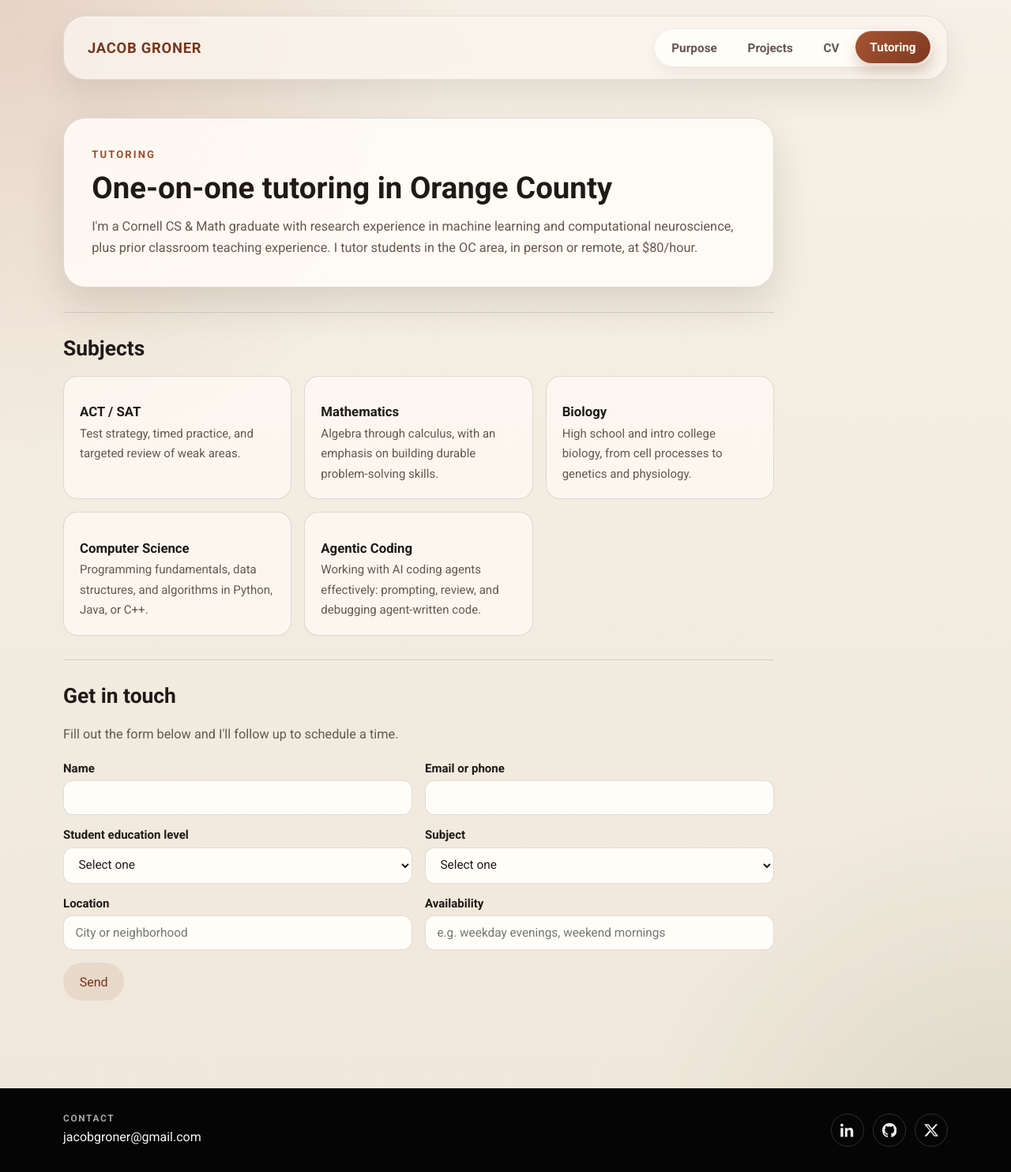
After one commit to Jgroner11/personal-website, a PHP site: page /tutoring.html in a window 1280 px wide. The commit adds this page. Shown: the whole page at 79% size. Run offline with PHP 8.4, Linux system fonts and the light colour scheme.

Commit message:
beginning of tutoring webpage

```diff
--- a/css/styles.css
+++ b/css/styles.css
@@ -1040,3 +1040,103 @@ p {
     padding-left: 1.6rem;
   }
 }
+
+.tutoring-page {
+  display: grid;
+  gap: 1.9rem;
+}
+
+.tutoring-hero {
+  padding: 2.2rem;
+}
+
+.tutoring-title {
+  font-size: clamp(1.7rem, 3.4vw, 2.4rem);
+}
+
+.tutoring-summary {
+  max-width: none;
+  margin-bottom: 0;
+}
+
+.tutoring-subject-grid {
+  display: grid;
+  grid-template-columns: repeat(auto-fit, minmax(220px, 1fr));
+  gap: 1rem;
+}
+
+.tutoring-subject-card {
+  padding: 1.1rem 1.25rem;
+  border: 1px solid var(--line);
+  border-radius: 18px;
+  background: rgba(255, 252, 246, 0.68);
+}
+
+.tutoring-subject-card h3 {
+  margin-bottom: 0.35rem;
+  font-size: 1.05rem;
+}
+
+.tutoring-subject-card p {
+  margin-bottom: 0;
+  font-size: 0.94rem;
+}
+
+.tutoring-contact-intro {
+  margin-bottom: 1.25rem;
+}
+
+.tutoring-form {
+  display: grid;
+  gap: 1rem;
+}
+
+.tutoring-form-row {
+  display: grid;
+  grid-template-columns: repeat(auto-fit, minmax(220px, 1fr));
+  gap: 1rem;
+}
+
+.tutoring-form-field {
+  display: grid;
+  gap: 0.4rem;
+  font-size: 0.94rem;
+  font-weight: 600;
+  color: var(--ink);
+}
+
+.tutoring-form-field input,
+.tutoring-form-field select {
+  padding: 0.75rem 0.9rem;
+  border: 1px solid var(--line);
+  border-radius: 12px;
+  background: var(--panel-strong);
+  color: var(--ink);
+  font-family: inherit;
+  font-size: 0.96rem;
+  font-weight: 400;
+}
+
+.tutoring-form-field input:focus-visible,
+.tutoring-form-field select:focus-visible {
+  outline: 2px solid rgba(118, 54, 29, 0.35);
+  outline-offset: 2px;
+}
+
+.tutoring-submit {
+  justify-self: start;
+  border: none;
+  font: inherit;
+  cursor: pointer;
+}
+
+.tutoring-form-status {
+  margin-bottom: 0;
+  min-height: 1.4em;
+  color: var(--accent-deep);
+  font-weight: 600;
+}
+
+.tutoring-hidden-frame {
+  display: none;
+}
--- a/js/site.js
+++ b/js/site.js
@@ -27,6 +27,7 @@ const navLinks = [
   ["purpose.html", "Purpose"],
   ["projects.html", "Projects"],
   ["cv.html", "CV"],
+  ["tutoring.html", "Tutoring"],
 ];
 
 const contactLinks = [
--- /dev/null
+++ b/js/tutoring.js
@@ -0,0 +1,20 @@
+const form = document.querySelector("[data-tutoring-form]");
+const status = document.querySelector("[data-tutoring-status]");
+const targetFrame = document.querySelector("[data-tutoring-target]");
+
+let submitted = false;
+
+form?.addEventListener("submit", () => {
+  submitted = true;
+  status.textContent = "";
+});
+
+targetFrame?.addEventListener("load", () => {
+  if (!submitted) {
+    return;
+  }
+
+  submitted = false;
+  status.textContent = "Thanks! Your request has been sent — I'll be in touch soon.";
+  form.reset();
+});
--- /dev/null
+++ b/tutoring.html
@@ -0,0 +1,123 @@
+<!DOCTYPE html>
+<html lang="en">
+<head>
+  <meta charset="UTF-8">
+  <meta name="viewport" content="width=device-width, initial-scale=1.0">
+  <meta name="description" content="Tutoring services offered by Jacob Groner">
+  <title></title>
+  <link rel="stylesheet" href="css/styles.css">
+  <script src="js/site.js"></script>
+  <script src="js/tutoring.js" defer></script>
+</head>
+<body>
+  <div class="page-shell">
+    <header class="site-header" data-site-header></header>
+
+    <main class="content-page tutoring-page">
+      <section class="content-card tutoring-hero">
+        <p class="eyebrow">Tutoring</p>
+        <h1 class="tutoring-title">One-on-one tutoring in Orange County</h1>
+        <p class="tutoring-summary">
+          I'm a Cornell CS &amp; Math graduate with research experience in machine learning and computational
+          neuroscience, plus prior classroom teaching experience. I tutor students in the OC area, in person or
+          remote, at $80/hour.
+        </p>
+      </section>
+
+      <section class="cv-section tutoring-subjects">
+        <h2 class="cv-section-title">Subjects</h2>
+        <div class="tutoring-subject-grid">
+          <article class="tutoring-subject-card">
+            <h3>ACT / SAT</h3>
+            <p>Test strategy, timed practice, and targeted review of weak areas.</p>
+          </article>
+          <article class="tutoring-subject-card">
+            <h3>Mathematics</h3>
+            <p>Algebra through calculus, with an emphasis on building durable problem-solving skills.</p>
+          </article>
+          <article class="tutoring-subject-card">
+            <h3>Biology</h3>
+            <p>High school and intro college biology, from cell processes to genetics and physiology.</p>
+          </article>
+          <article class="tutoring-subject-card">
+            <h3>Computer Science</h3>
+            <p>Programming fundamentals, data structures, and algorithms in Python, Java, or C++.</p>
+          </article>
+          <article class="tutoring-subject-card">
+            <h3>Agentic Coding</h3>
+            <p>Working with AI coding agents effectively: prompting, review, and debugging agent-written code.</p>
+          </article>
+        </div>
+      </section>
+
+      <section class="cv-section tutoring-contact">
+        <h2 class="cv-section-title">Get in touch</h2>
+        <p class="tutoring-contact-intro">
+          Fill out the form below and I'll follow up to schedule a time.
+        </p>
+
+        <form
+          class="tutoring-form"
+          data-tutoring-form
+          action="https://docs.google.com/forms/d/e/GOOGLE_FORM_ID/formResponse"
+          method="POST"
+          target="tutoring-form-target"
+        >
+          <div class="tutoring-form-row">
+            <label class="tutoring-form-field">
+              <span>Name</span>
+              <input type="text" name="entry.REPLACE_NAME" required autocomplete="name">
+            </label>
+            <label class="tutoring-form-field">
+              <span>Email or phone</span>
+              <input type="text" name="entry.REPLACE_CONTACT" required autocomplete="email">
+            </label>
+          </div>
+
+          <div class="tutoring-form-row">
+            <label class="tutoring-form-field">
+              <span>Student education level</span>
+              <select name="entry.REPLACE_LEVEL" required>
+                <option value="" disabled selected>Select one</option>
+                <option>Elementary school</option>
+                <option>Middle school</option>
+                <option>High school</option>
+                <option>College</option>
+                <option>Adult</option>
+              </select>
+            </label>
+            <label class="tutoring-form-field">
+              <span>Subject</span>
+              <select name="entry.REPLACE_SUBJECT" required>
+                <option value="" disabled selected>Select one</option>
+                <option>ACT/SAT</option>
+                <option>Mathematics</option>
+                <option>Biology</option>
+                <option>Computer Science</option>
+                <option>Agentic Coding</option>
+              </select>
+            </label>
+          </div>
+
+          <div class="tutoring-form-row">
+            <label class="tutoring-form-field">
+              <span>Location</span>
+              <input type="text" name="entry.REPLACE_LOCATION" placeholder="City or neighborhood" required>
+            </label>
+            <label class="tutoring-form-field">
+              <span>Availability</span>
+              <input type="text" name="entry.REPLACE_AVAILABILITY" placeholder="e.g. weekday evenings, weekend mornings" required>
+            </label>
+          </div>
+
+          <button class="button-link tutoring-submit" type="submit">Send</button>
+          <p class="tutoring-form-status" data-tutoring-status role="status" aria-live="polite"></p>
+        </form>
+
+        <iframe name="tutoring-form-target" data-tutoring-target class="tutoring-hidden-frame" title="form submission target"></iframe>
+      </section>
+    </main>
+  </div>
+  <footer class="site-footer" aria-labelledby="contact-heading" data-site-footer></footer>
+</body>
+</html>
```
Also changed, not shown: .claude/launch.json (added).
